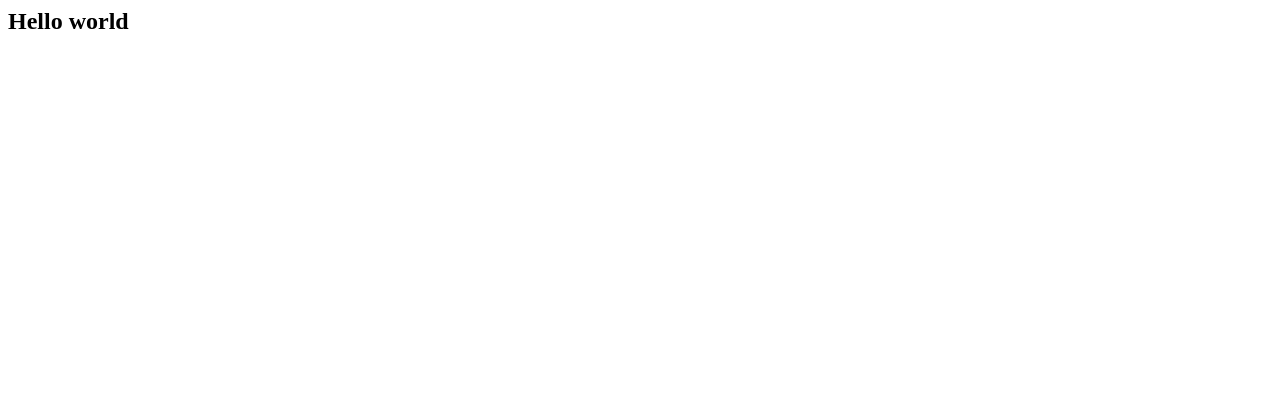
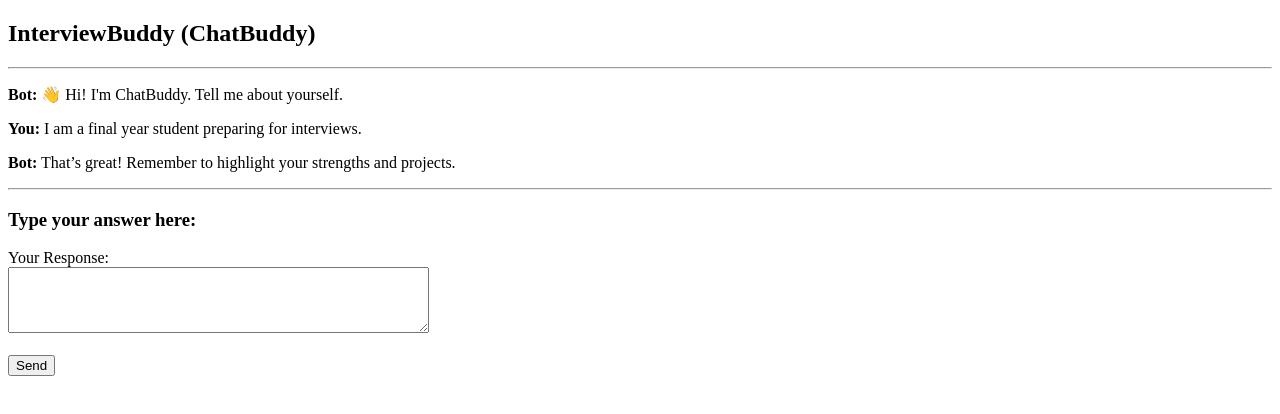
Before and after one commit to Swathiboddu919/SWATHI-, a plain HTML site: page index.html in a window 1280 px wide. Drawn offline with Linux system fonts and the light colour scheme.

Commit message:
Update index.html

```diff
--- a/index.html
+++ b/index.html
@@ -1,6 +1,24 @@
+<!DOCTYPE html>
 <html>
-  <head>
-    <title>first code</title>
-  </head>
-  <body><h2>Hello world</h2></body>
+<head>
+  <title>InterviewBuddy - ChatBuddy</title>
+</head>
+<body>
+
+  <h2>InterviewBuddy (ChatBuddy)</h2>
+  <hr>
+
+  <p><b>Bot:</b> 👋 Hi! I'm ChatBuddy. Tell me about yourself.</p>
+  <p><b>You:</b> I am a final year student preparing for interviews.</p>
+  <p><b>Bot:</b> That’s great! Remember to highlight your strengths and projects.</p>
+
+  <hr>
+  <h3>Type your answer here:</h3>
+  <form>
+    <label>Your Response:</label><br>
+    <textarea rows="4" cols="50"></textarea><br><br>
+    <input type="submit" value="Send">
+  </form>
+
+</body>
 </html>
```
